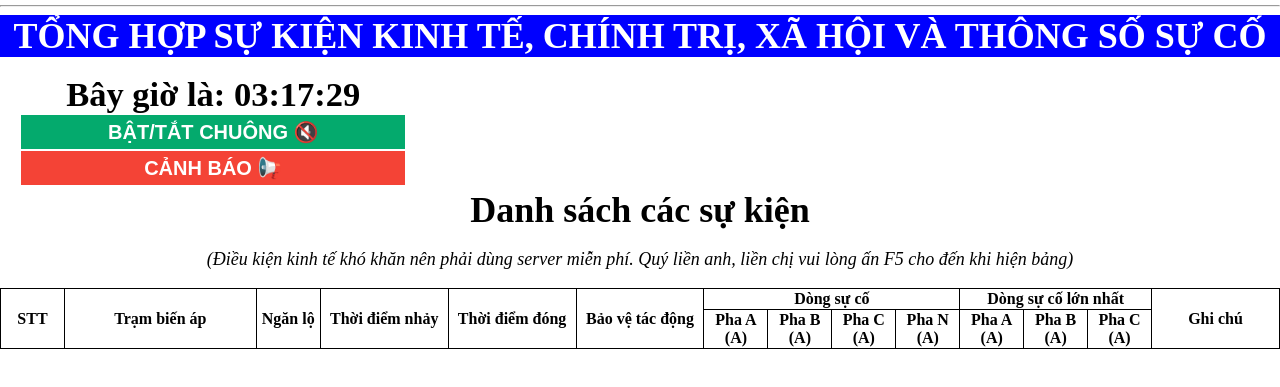
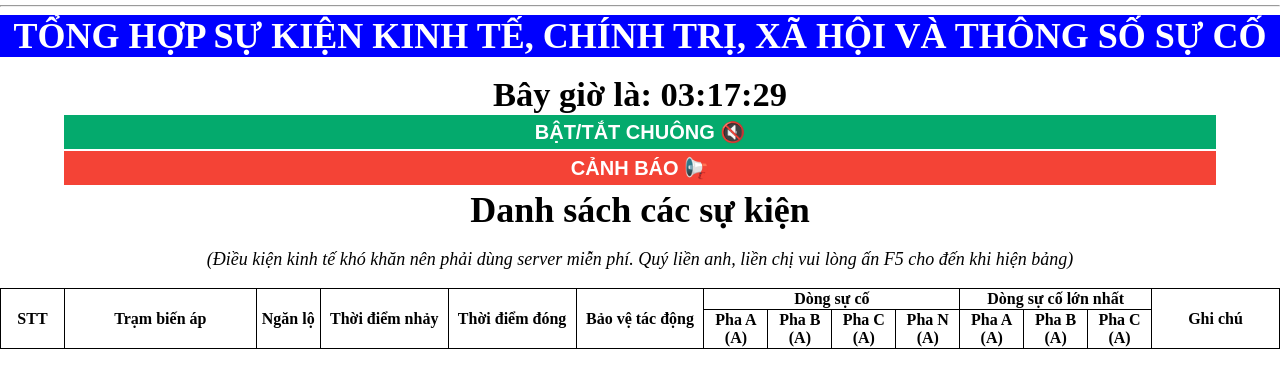
Before and after one commit to TTDKXHD/TSSC-DIENLUC, a plain HTML site: page index.html in a window 1280 px wide. Shown: the part 95-482 px from the top of the page. Drawn offline with Linux system fonts and the light colour scheme.

Commit message:
Update index.html

```diff
--- a/index.html
+++ b/index.html
@@ -60,9 +60,7 @@
     <!-- Danh sách các tác vụ -->
     <center>
       <div class="row">
-        <div class="side_by_side">
-        </div>
-        <div class="side_by_side">
+        <div>
           <h2 id="now_time">Bây giờ là:</h2>
           <button id="enable_alert" class="btn_style">
             BẬT/TẮT CHUÔNG <span id="volumn">&#128263;</span>
@@ -75,8 +73,6 @@
           >
             CẢNH BÁO &#128226;
           </button>
-        </div>
-        <div class="side_by_side">
         </div>
       </div>
     </center>
```
